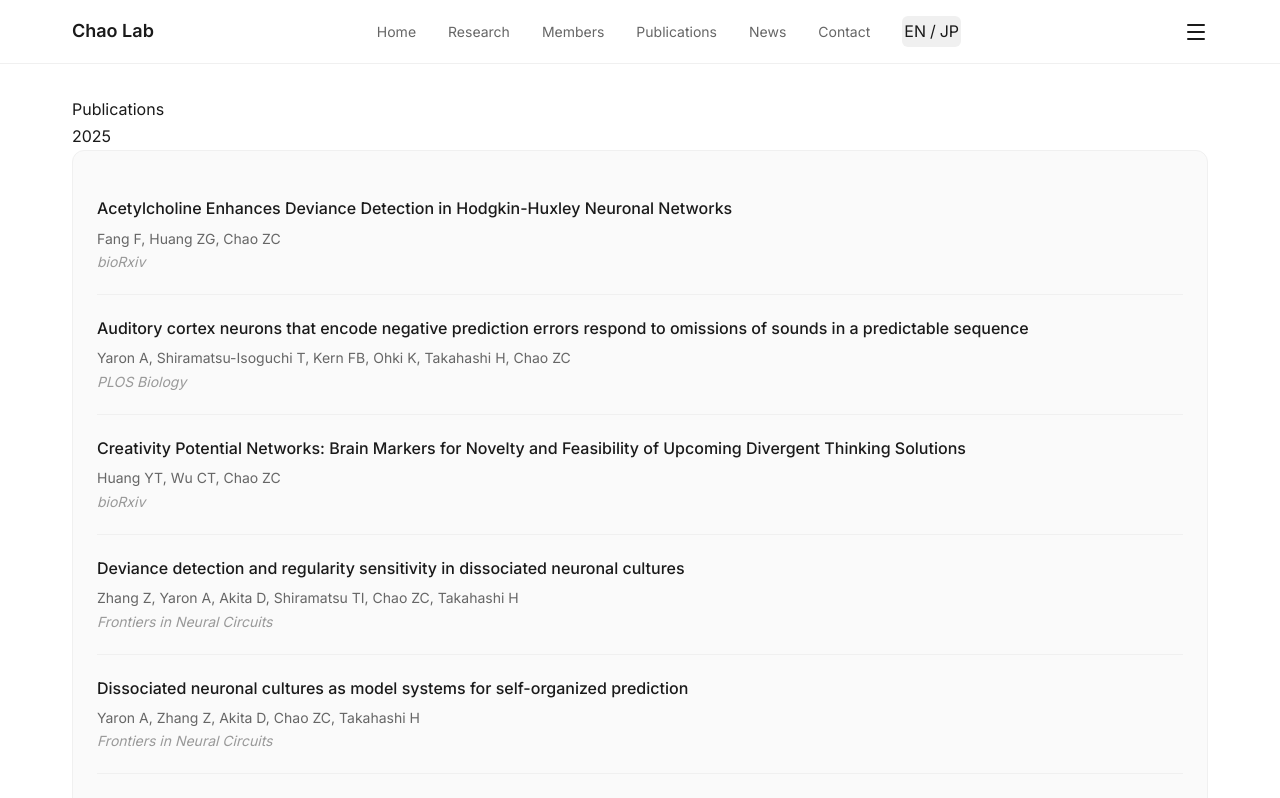
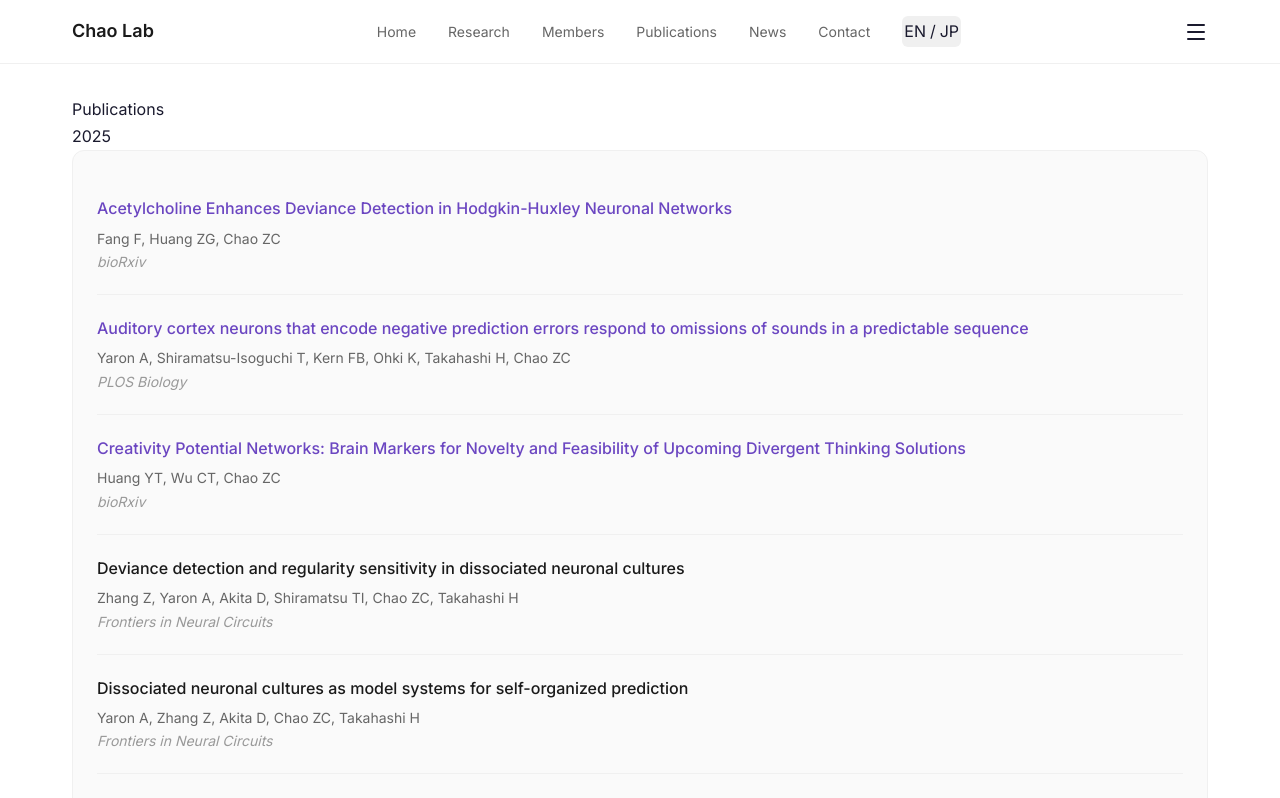
Before and after one commit to Amityar01/chaolab-ircn, a Next.js app: page /publications in a window 1280 px wide. Shown: the top 798 px of the page. Built offline with nearby package versions, Linux system fonts and the light colour scheme.

Commit message:
Style publication links to look clickable

```diff
--- a/src/app/globals.css
+++ b/src/app/globals.css
@@ -2,6 +2,27 @@
 @import url('https://fonts.googleapis.com/css2?family=Inter:wght@400;500;600;700&family=Noto+Sans+JP:wght@400;500;600&display=swap');
 
 @import 'tailwindcss';
+
+/* Color Palette */
+:root {
+  /* IRCN Brand */
+  --ircn-blue: #0693e3;
+  --ircn-purple: #9b51e0;
+  --ircn-gray: #abb8c3;
+
+  /* Daikin Brand */
+  --daikin-blue: #00A0E9;
+
+  /* Base */
+  --bg: #fafbfc;
+  --bg-card: #ffffff;
+  --text: #1a1a2e;
+  --text-muted: #64748b;
+
+  /* Firefly */
+  --firefly-glow: #b8f090;
+  --firefly-core: #7dd956;
+}
 
 /* Base */
 *, *::before, *::after {
@@ -21,8 +42,8 @@ body {
   font-weight: 400;
   font-size: 16px;
   line-height: 1.7;
-  color: #1a1a1a;
-  background: #ffffff;
+  color: var(--text);
+  background: var(--bg);
   min-height: 100vh;
 }
 
@@ -156,6 +177,17 @@ a {
   margin-bottom: 0.25rem;
 }
 
+.pub-title a {
+  color: #6B46C1;
+  text-decoration: none;
+  transition: color 0.2s;
+}
+
+.pub-title a:hover {
+  color: #553C9A;
+  text-decoration: underline;
+}
+
 .pub-authors {
   font-size: 0.875rem;
   color: #666;
```
